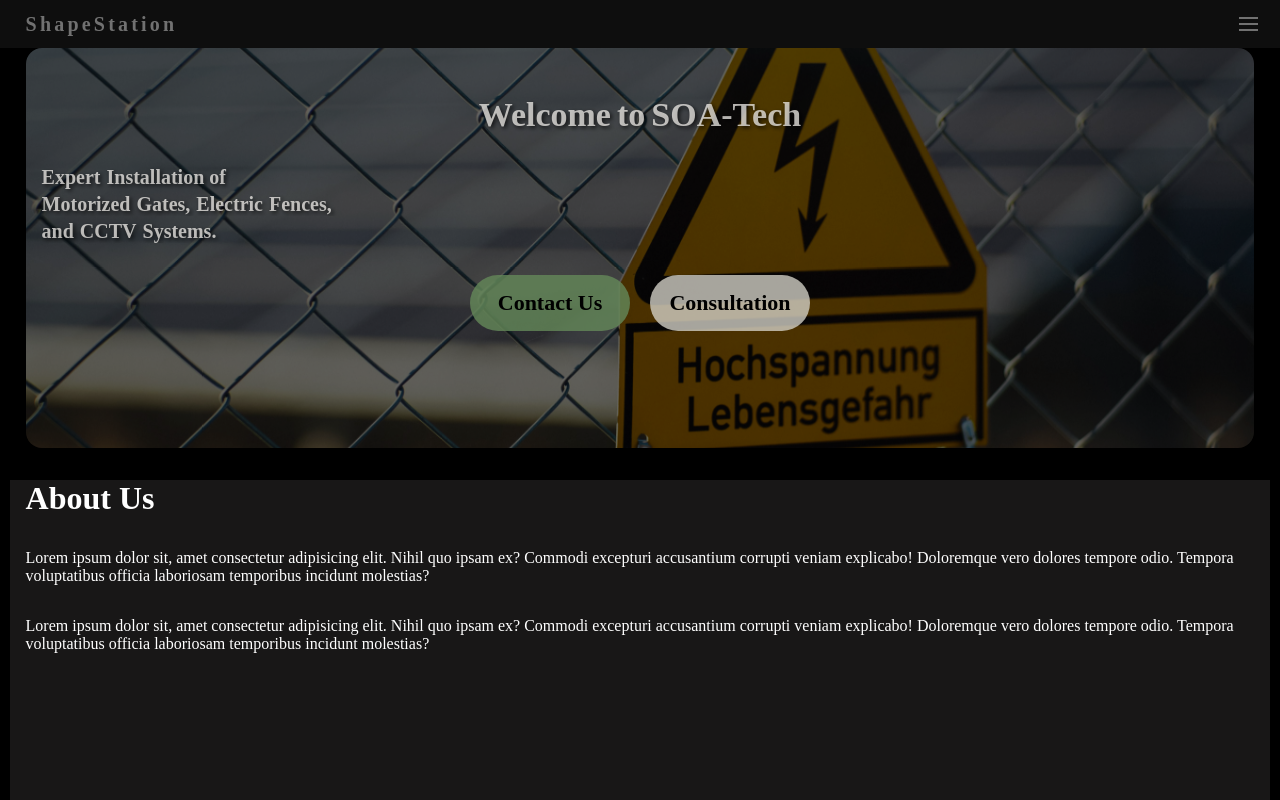
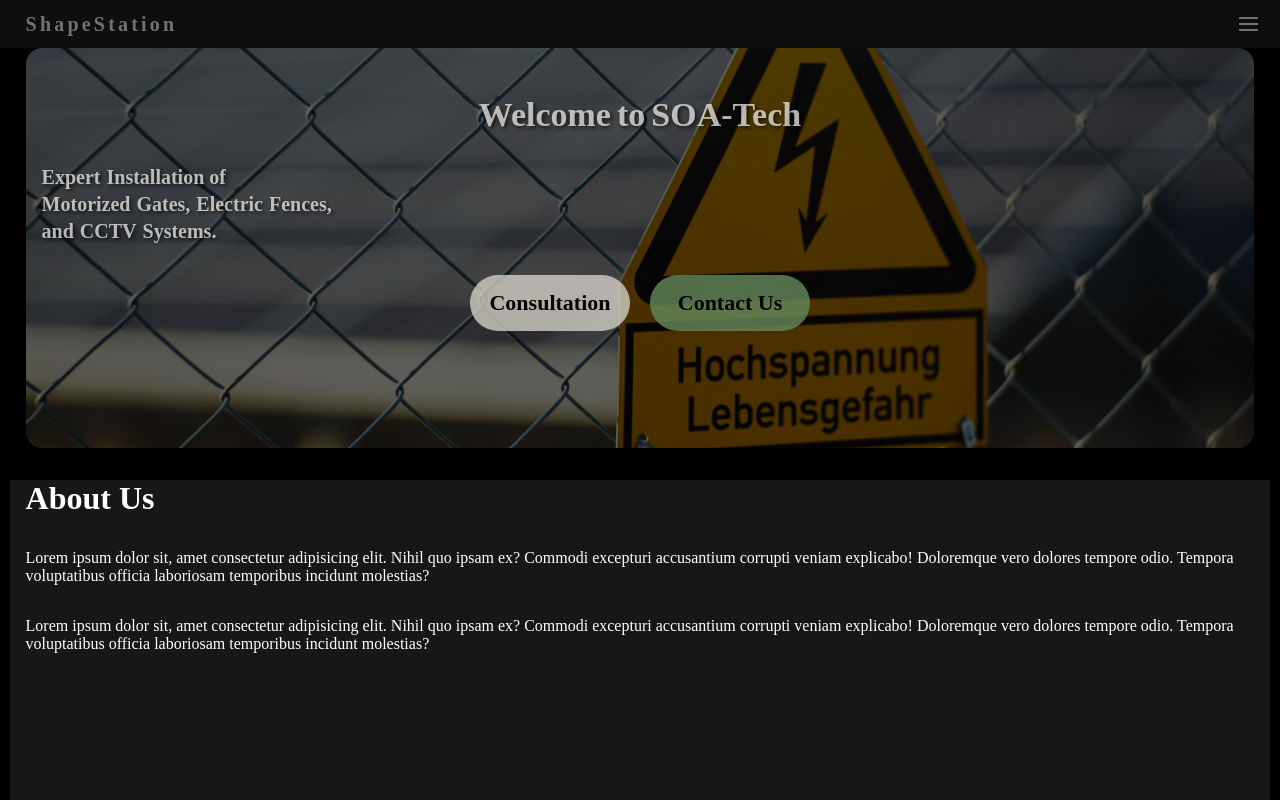
Before and after one commit to firemasterleo/shapestation2, a Vue app: page /TestPage in a window 1280 px wide. Shown: the top 800 px of the page. Built offline with nearby package versions, Linux system fonts and the light colour scheme.

Commit message:
Update TestPage.vue

```diff
--- a/src/components/TestPage.vue
+++ b/src/components/TestPage.vue
@@ -53,12 +53,12 @@
                     <div class="buttons">
 
 
+                        <button class="freeconsultation">
+                            Consultation
+
+                        </button>
                         <button class="services">
                             Contact Us
-
-                        </button>
-                        <button class="freeconsultation">
-                            Consultation
 
                         </button>
 
```
